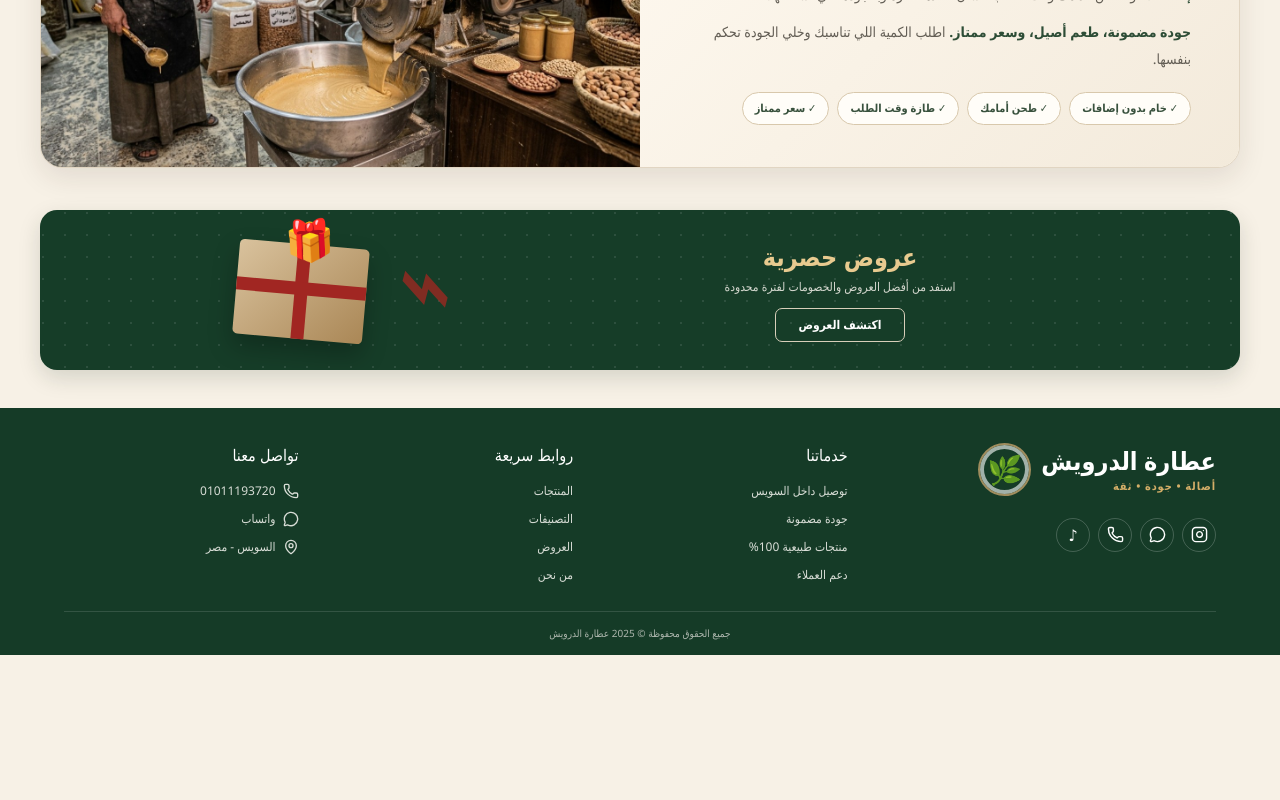
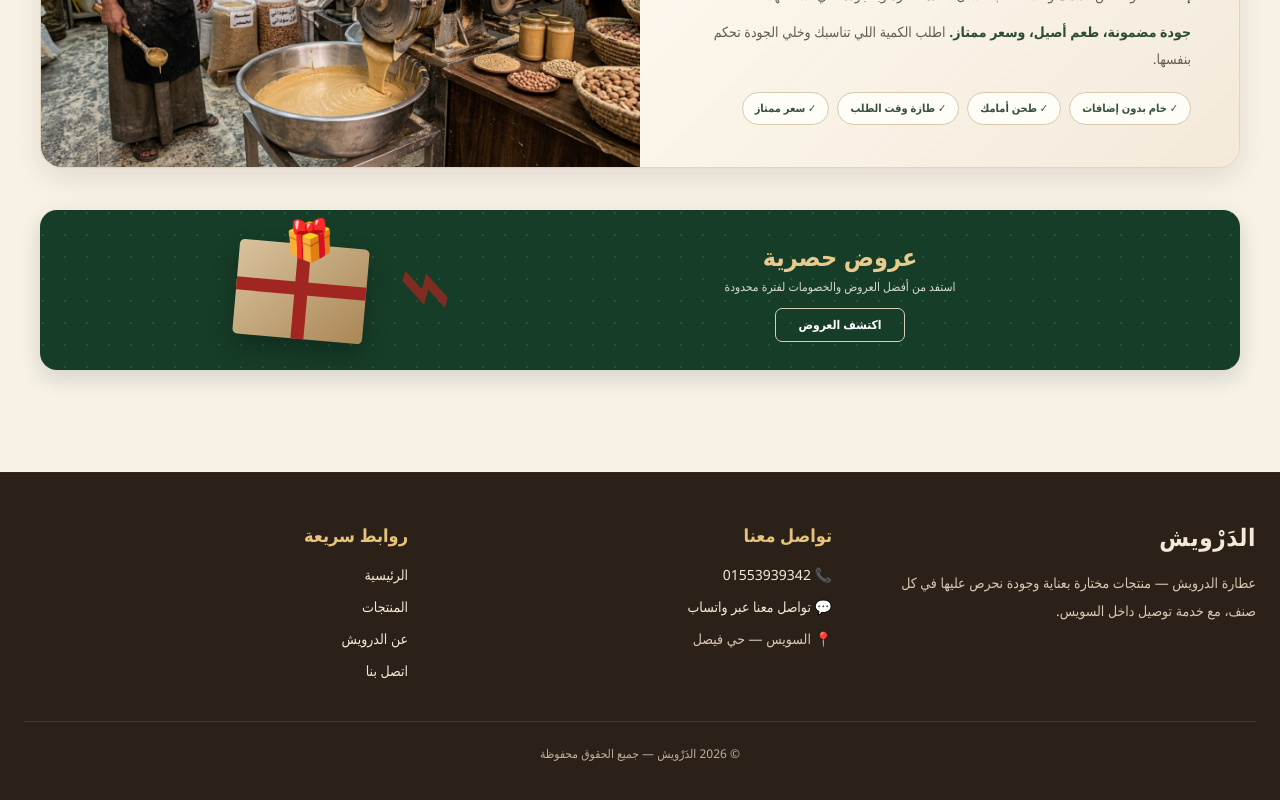
Before and after one commit to totos80/Eldarwish, a Next.js app: page / in a window 1280 px wide. Shown: the part 1498-2298 px from the top of the page. Before the commit the page ends 2153 px from the top, so only its background shows below. Built offline with nearby package versions, Linux system fonts and the light colour scheme.

Commit message:
Refactor Footer component with new layout and contacts
Updated the footer component to enhance layout and contact information.

```diff
--- a/components/Footer.tsx
+++ b/components/Footer.tsx
@@ -1,30 +1,95 @@
 "use client";
 
-import Link from "next/link";
-import { Instagram, MapPin, MessageCircle, Phone } from "lucide-react";
+import React from "react";
 
 export default function Footer() {
+  const phone = "01553939342";
+  const whatsapp = "201553939342";
+
   return (
-    <footer className="site-footer">
-      <div className="footer-grid">
-        <div className="footer-brand">
-          <Link href="/" className="brand footer-logo">
-            <div className="brand-copy"><strong>عطارة الدرويش</strong><span>أصالة • جودة • ثقة</span></div>
-            <div className="brand-mark"><span>🌿</span></div>
-          </Link>
-          <div className="socials">
-            <a href="https://www.instagram.com/" aria-label="Instagram"><Instagram size={17} /></a>
-            <a href="https://wa.me/201011193720" aria-label="WhatsApp"><MessageCircle size={17} /></a>
-            <a href="tel:01011193720" aria-label="Phone"><Phone size={17} /></a>
-            <a href="https://www.tiktok.com/@eldarwishelattar" aria-label="TikTok">♪</a>
+    <footer className="mt-16 border-t border-amber-900/20 bg-[#2b2118] text-[#f5ead7]">
+      <div className="mx-auto max-w-7xl px-6 py-12">
+        <div className="grid gap-10 md:grid-cols-3">
+          <div>
+            <h2 className="mb-4 text-2xl font-bold tracking-wide">
+              الدَرْويش
+            </h2>
+
+            <p className="max-w-md text-sm leading-7 text-[#d8c8b2]">
+              عطارة الدرويش — منتجات مختارة بعناية وجودة نحرص عليها في كل
+              صنف، مع خدمة توصيل داخل السويس.
+            </p>
+          </div>
+
+          <div>
+            <h3 className="mb-4 text-lg font-bold text-[#e6c27a]">
+              تواصل معنا
+            </h3>
+
+            <div className="space-y-3 text-sm">
+              <a
+                href={`tel:${phone}`}
+                className="block transition-colors hover:text-[#e6c27a]"
+              >
+                📞 {phone}
+              </a>
+
+              <a
+                href={`https://wa.me/${whatsapp}`}
+                target="_blank"
+                rel="noopener noreferrer"
+                className="block transition-colors hover:text-[#e6c27a]"
+              >
+                💬 تواصل معنا عبر واتساب
+              </a>
+
+              <p className="text-[#d8c8b2]">
+                📍 السويس — حي فيصل
+              </p>
+            </div>
+          </div>
+
+          <div>
+            <h3 className="mb-4 text-lg font-bold text-[#e6c27a]">
+              روابط سريعة
+            </h3>
+
+            <nav className="space-y-3 text-sm">
+              <a
+                href="/"
+                className="block transition-colors hover:text-[#e6c27a]"
+              >
+                الرئيسية
+              </a>
+
+              <a
+                href="/products"
+                className="block transition-colors hover:text-[#e6c27a]"
+              >
+                المنتجات
+              </a>
+
+              <a
+                href="/about"
+                className="block transition-colors hover:text-[#e6c27a]"
+              >
+                عن الدرويش
+              </a>
+
+              <a
+                href="/contact"
+                className="block transition-colors hover:text-[#e6c27a]"
+              >
+                اتصل بنا
+              </a>
+            </nav>
           </div>
         </div>
 
-        <div><h4>خدماتنا</h4><ul><li>توصيل داخل السويس</li><li>جودة مضمونة</li><li>منتجات طبيعية 100%</li><li>دعم العملاء</li></ul></div>
-        <div><h4>روابط سريعة</h4><ul><li><Link href="/products">المنتجات</Link></li><li><Link href="/categories">التصنيفات</Link></li><li><Link href="/offers">العروض</Link></li><li><Link href="/about">من نحن</Link></li></ul></div>
-        <div><h4>تواصل معنا</h4><ul><li><a href="tel:01011193720"><Phone size={16}/> 01011193720</a></li><li><a href="https://wa.me/201011193720"><MessageCircle size={16}/> واتساب</a></li><li><span><MapPin size={16}/> السويس - مصر</span></li></ul></div>
+        <div className="mt-10 border-t border-white/10 pt-6 text-center text-xs text-[#bcae9a]">
+          © {new Date().getFullYear()} الدَرْويش — جميع الحقوق محفوظة
+        </div>
       </div>
-      <div className="copyright">جميع الحقوق محفوظة © 2025 عطارة الدرويش</div>
     </footer>
   );
 }
```
